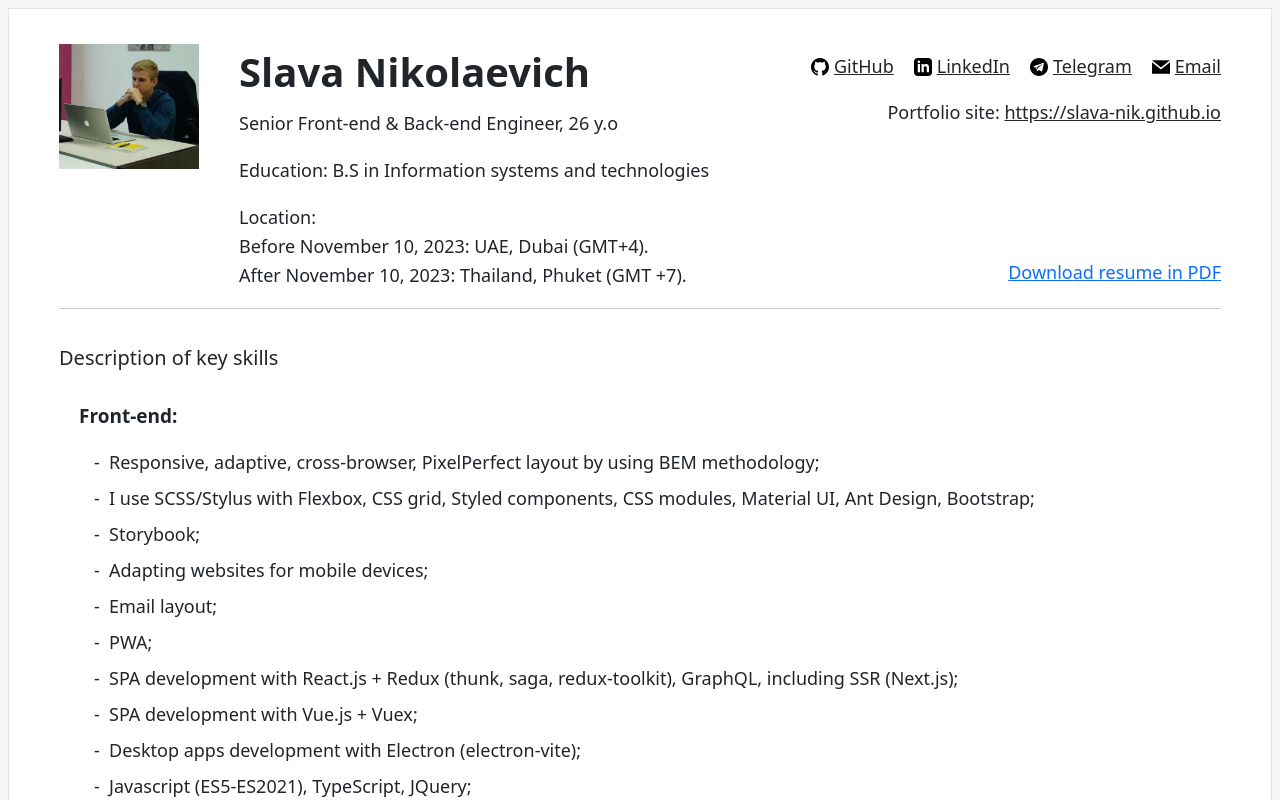
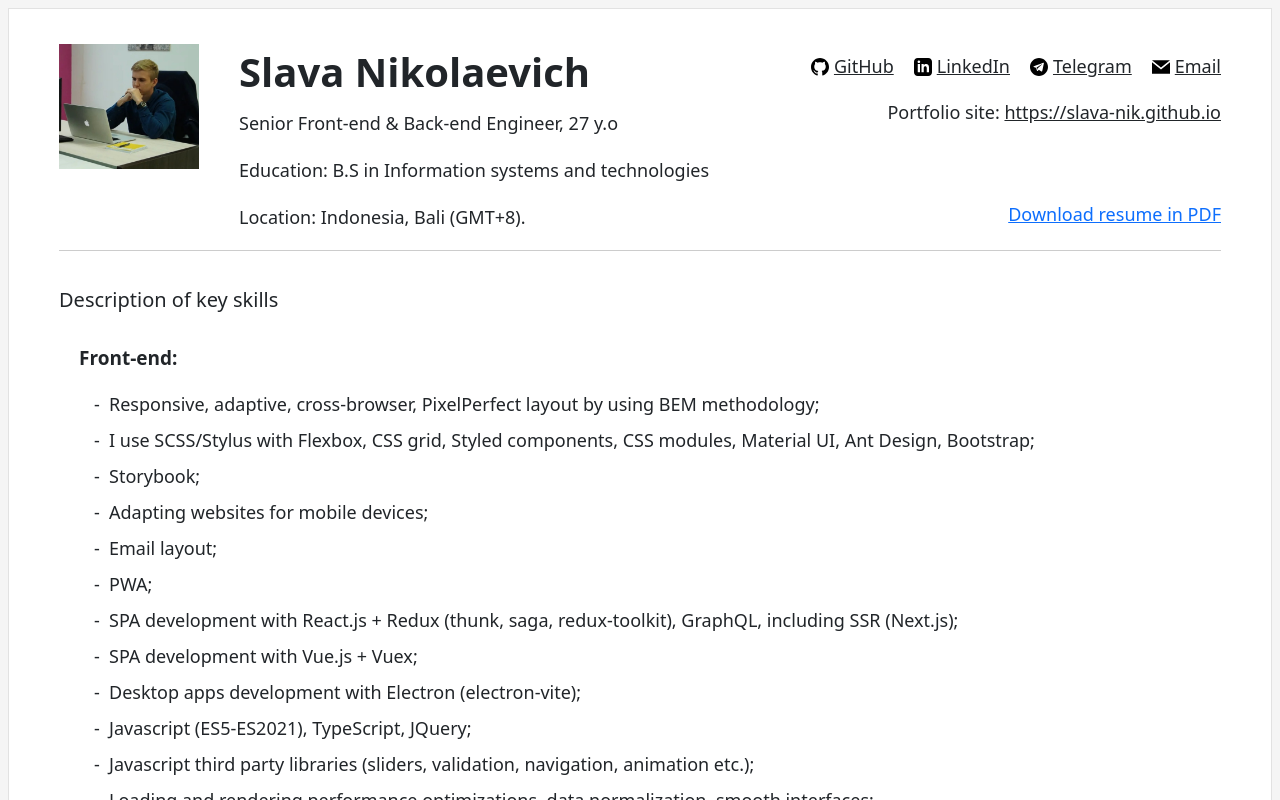
Before and after one commit to Slava-Nik/resume, a Next.js app: page / in a window 1280 px wide. Shown: the top 800 px of the page. Built offline with nearby package versions, Linux system fonts and the light colour scheme.

Commit message:
feat: updated location

```diff
--- a/components/Resume/AuthorInfo/index.tsx
+++ b/components/Resume/AuthorInfo/index.tsx
@@ -49,11 +49,10 @@ const AuthorInfo = () => {
                 </div>
                 <div className={styles['author-details']}>
                     <h2 className={styles.author__name}>Slava Nikolaevich</h2>
-                    <p className={styles.author__info}>Senior Front-end & Back-end Engineer, 26 y.o</p>
+                    <p className={styles.author__info}>Senior Front-end & Back-end Engineer, 27 y.o</p>
                     <p className={styles.author__education}>Education: B.S in Information systems and technologies</p>
-                    <p className={styles.author__location}>Location: <br/>
-                        Before November 10, 2023: UAE, Dubai (GMT+4). <br/>
-                        After November 10, 2023: Thailand, Phuket (GMT +7). </p>
+                    <p className={styles.author__location}>Location:
+                        Indonesia, Bali (GMT+8).  </p>
                     <Contacts className={styles['contacts--details']} />
                 </div>
             </div>
```
